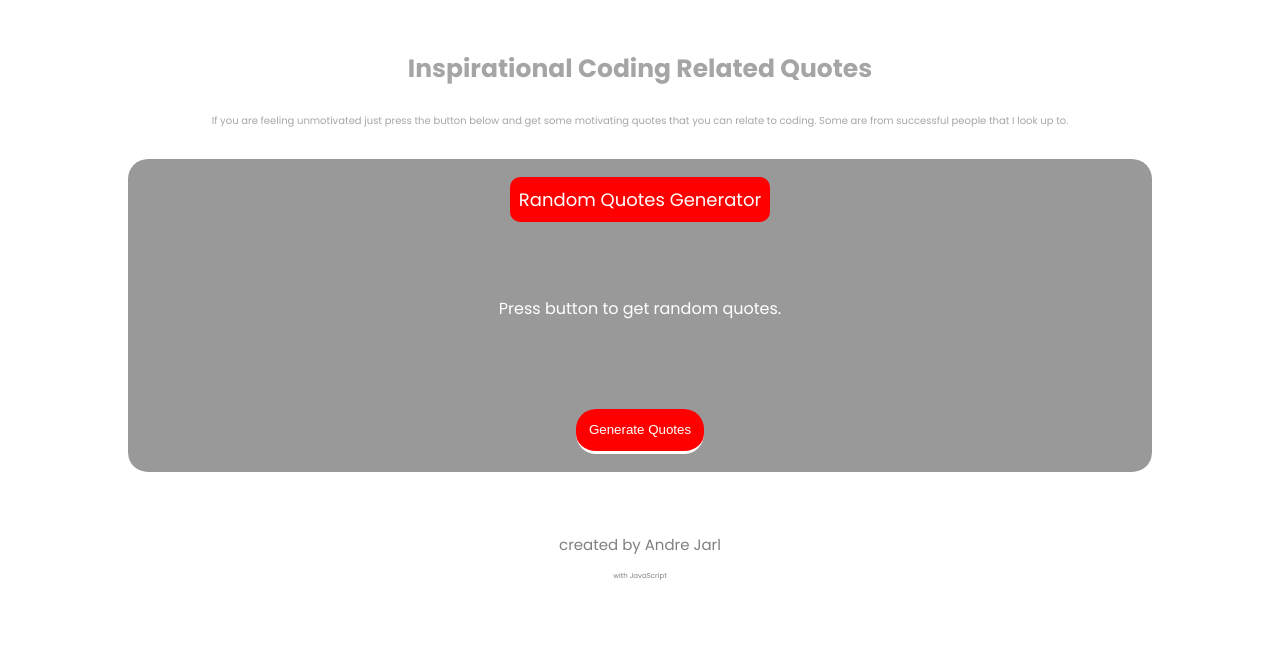
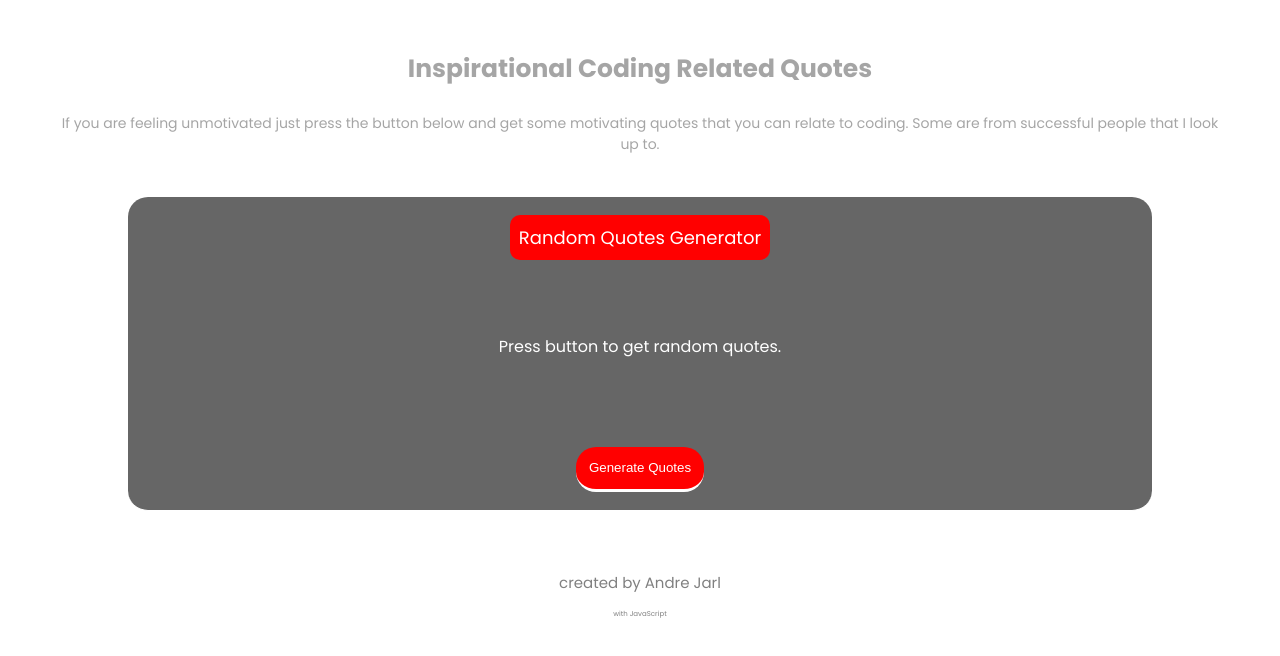
Before and after one commit to AndreJarl/QoutesGenerator-github.io, a plain HTML site: page index.html in a window 1280 px wide. Drawn offline with Linux system fonts and the light colour scheme.

Commit message:
Update index.css

```diff
--- a/index.css
+++ b/index.css
@@ -102,7 +102,11 @@ button:hover{
 
 @media screen and  (min-width: 700px){
 
+	.subhead{
+	font-size: 14px
+	}
 				.container{
+					background: rgb(0,0,0,0.6);
 							margin-left: 8em;
 							margin-right: 8em;
 				}
```
